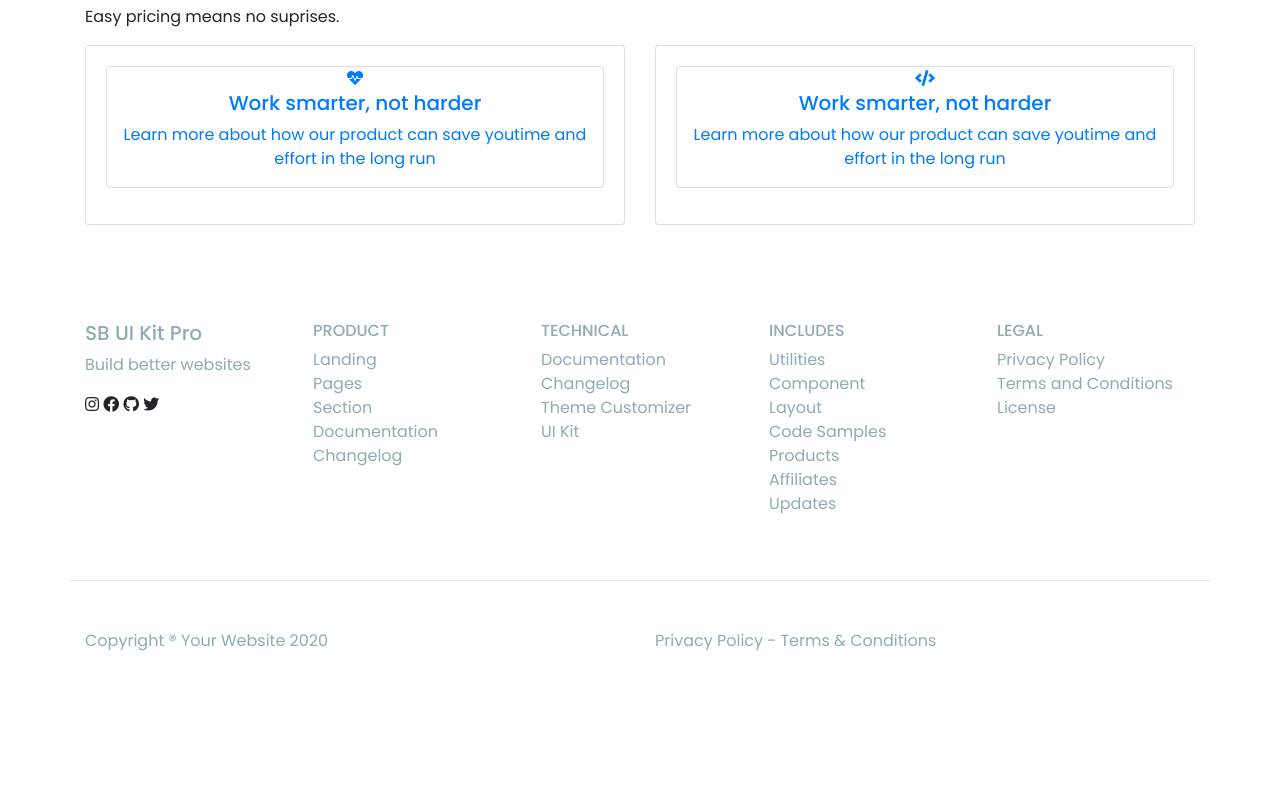
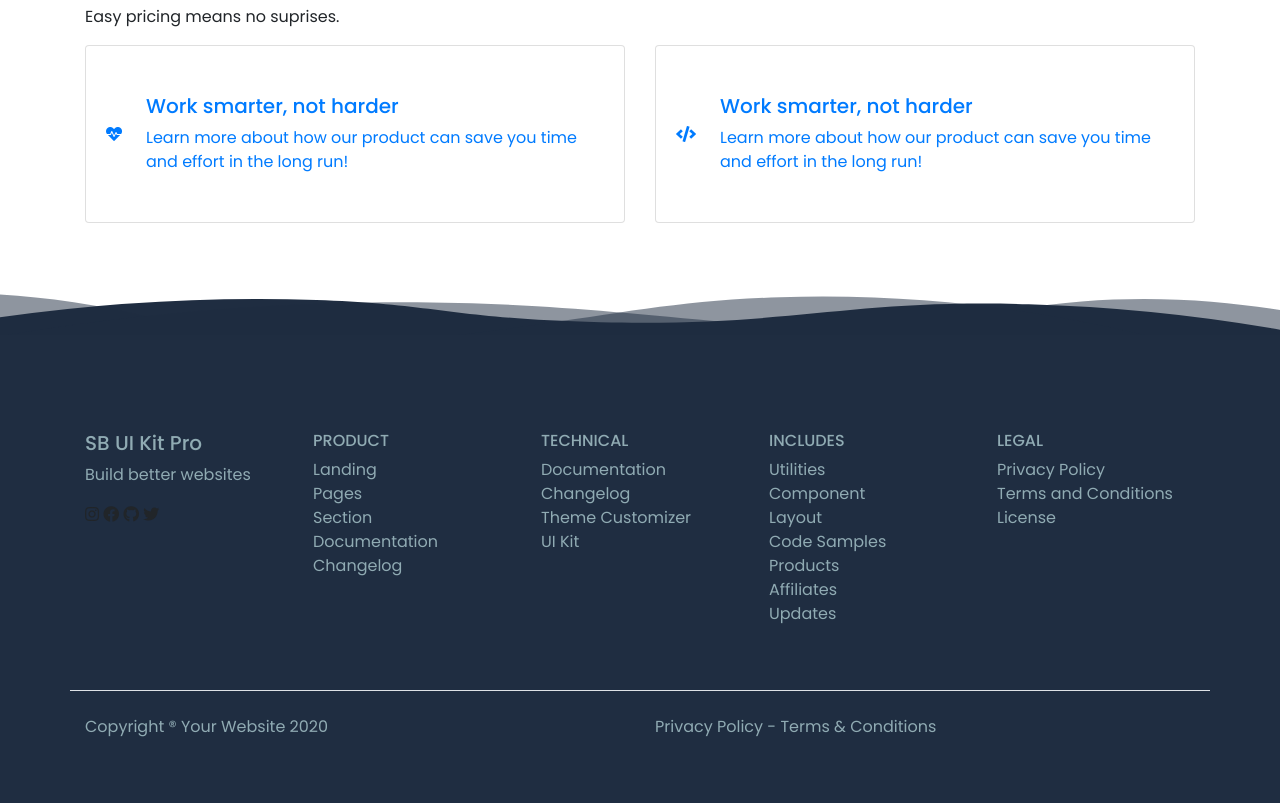
Before and after one commit to macielgaleano/Ejercicio9-AM-MG, a plain HTML site: page index.html in a window 1280 px wide. Shown: the part 1949-2752 px from the top of the page. Before the commit the page ends 2618 px from the top, so only its background shows below. Drawn offline with nearby package versions, Linux system fonts and the light colour scheme.

Commit message:
Arreglo final del footer. Estilos a Divs flotantes

```diff
--- a/css/style-footer.css
+++ b/css/style-footer.css
@@ -13,3 +13,16 @@ footer a {
 footer p {
   color: #90abb3;
 }
+
+.bg-footer {
+  position: relative;
+  background: #1f2d41;
+}
+
+.svg-border-waves {
+  color: #1f2d41;
+}
+.svg-border-waves svg {
+  position: relative;
+  padding-top: none;
+}
--- a/index.html
+++ b/index.html
@@ -600,52 +600,66 @@
         </p>
         <div class="row">
             <div class="col-lg-6 mb-5 mb-lg-0">
+                <a href="#">
                     <div class="card">
-                    <div class="card-body">
-                        <div class="text-center">
-                            <div class="card mb-3">
-                                <div class="row">
-                                    <div class="col-lg-12">
-                                        <a href="#" class="">
-                                            <i class="fas fa-heartbeat"></i>
-                                            <h5>Work smarter, not harder</h5>
-                                            <p>Learn more about how our product can save youtime and effort in the long run</p>
+                        <div class="card-body py-5">
+                            <div class="d-flex align-items-center">
+                                <i class="fas fa-heartbeat icon"></i>
+                                <div class="ml-4">
+                                    <h5 class="text-primary">Work smarter, not harder</h5>
+                                    <p class="card-text text-gray-600">Learn more about how our product can save you time and effort in the long run!</p>
+                                </div>
+                            </div>
+                        </div>
+                    </div>
+                </a>
+            </div>
+            <div class="col-lg-6 mb-5 mb-lg-0">
+                <a href="#">
+                    <div class="card">
+                        <div class="card-body py-5">
+                            <div class="d-flex align-items-center">
+                                <i class="fas fa-code icon"></i>
+                                <div class="ml-4">
+                                    <h5 class="text-primary">Work smarter, not harder</h5>
+                                    <p class="card-text text-gray-600">Learn more about how our product can save you time and effort in the long run!</p>
+                                </div>
+                            </div>
+                        </div>
+                    </div>
                 </a>
             </div>
         </div>
     </div>
+    <!-- article footer -->
+    <div class="svg-border-waves">
+        <svg class="wave" style="pointer-events: none" fill="currentColor" preserveAspectRatio="none" xmlns="http://www.w3.org/2000/svg" xlink="http://www.w3.org/1999/xlink" viewBox="0 0 1920 75">
+            <defs>
+                <style>
+                    .a {
+                        fill: none;
+                    }
+                    .b {
+                        clip-path: url(#a);
+                    }
+                    .d {
+                        opacity: 0.5;
+                        isolation: isolate;
+                    }
+                </style>
+                <clipPath id="a"><rect class="a" width="1920" height="75"></rect></clipPath>
+            </defs>
+            <title>wave</title>
+            <g class="b"><path class="c" d="M1963,327H-105V65A2647.49,2647.49,0,0,1,431,19c217.7,3.5,239.6,30.8,470,36,297.3,6.7,367.5-36.2,642-28a2511.41,2511.41,0,0,1,420,48"></path></g>
+            <g class="b"><path class="d" d="M-127,404H1963V44c-140.1-28-343.3-46.7-566,22-75.5,23.3-118.5,45.9-162,64-48.6,20.2-404.7,128-784,0C355.2,97.7,341.6,78.3,235,50,86.6,10.6-41.8,6.9-127,10"></path></g>
+            <g class="b"><path class="d" d="M1979,462-155,446V106C251.8,20.2,576.6,15.9,805,30c167.4,10.3,322.3,32.9,680,56,207,13.4,378,20.3,494,24"></path></g>
+            <g class="b"><path class="d" d="M1998,484H-243V100c445.8,26.8,794.2-4.1,1035-39,141-20.4,231.1-40.1,378-45,349.6-11.6,636.7,73.8,828,150"></path></g>
+        </svg>
     </div>
-                    </div>
-                </div>
-            </div>
-            <div class="col-lg-6 mb-5 mb-lg-0">
-                <div class="card">
-                    <div class="card-body">
-                        <div class="text-center">
-                            <div class="card mb-3">
-                                <div class="row">
-                                    <div class="col-lg-12">
-                                        <a href="#" class="">
-                                            <i class="fas fa-code"></i>
-                                            <h5>Work smarter, not harder</h5>
-                                            <p>Learn more about how our product can save youtime and effort in the long run</p>
-                                        </a>
-                                    </div>
-                                </div>
-                              </div>
-                        </div>
-                    </div>
-                </div>
-            </div>
-        </div>
-    </div>
-
-    <!-- article footer -->
-
-    <div class="bgr-footer pt-5">
+    <div class="bg-footer">
         <div class="container">
-          <footer class="pt-4 pt-md-5 footer">
-            <div class="row pb-5 border-bottom">
+            <footer class="pt-5 pb-5 footer">
+            <div class="row pb-5 pt-5 border-bottom">
                 <div class="col-12 col-md">
                 <h5>SB UI Kit Pro</h5>
                 <p>Build better websites</p>
@@ -694,7 +708,7 @@
                 </ul>
                 </div>
             </div>
-            <div class="row pt-5 copy-right">
+            <div class="row  pt-4">
                 <div class="col-md-6">
                 <p>Copyright ® Your Website 2020</p>
                 </div>
@@ -704,7 +718,9 @@
             </div>
             </footer>
         </div>
+
     </div>
+
 
     <!-- Optional JavaScript -->
     <!-- jQuery first, then Popper.js, then Bootstrap JS -->
```
Lines whose indentation alone changed are shown as unchanged.
